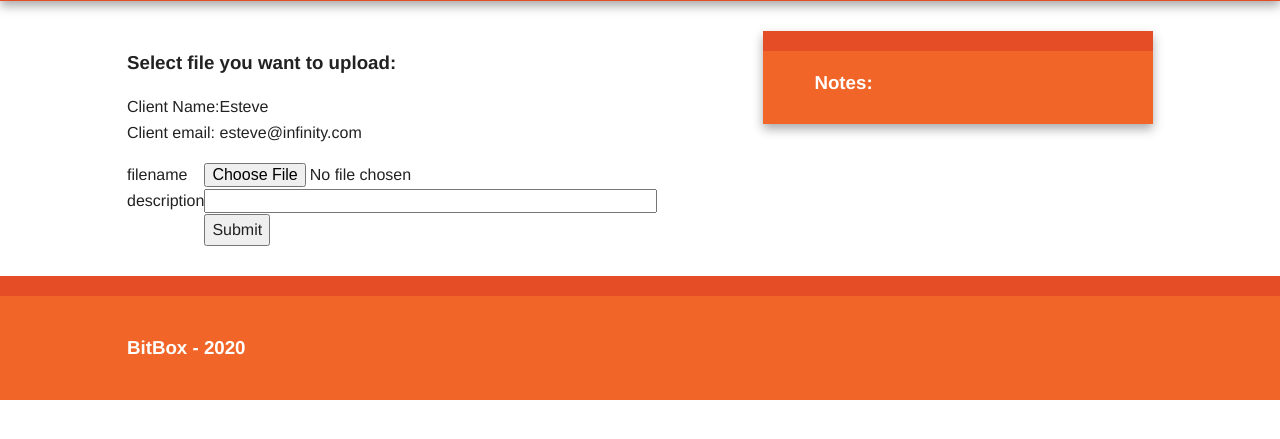
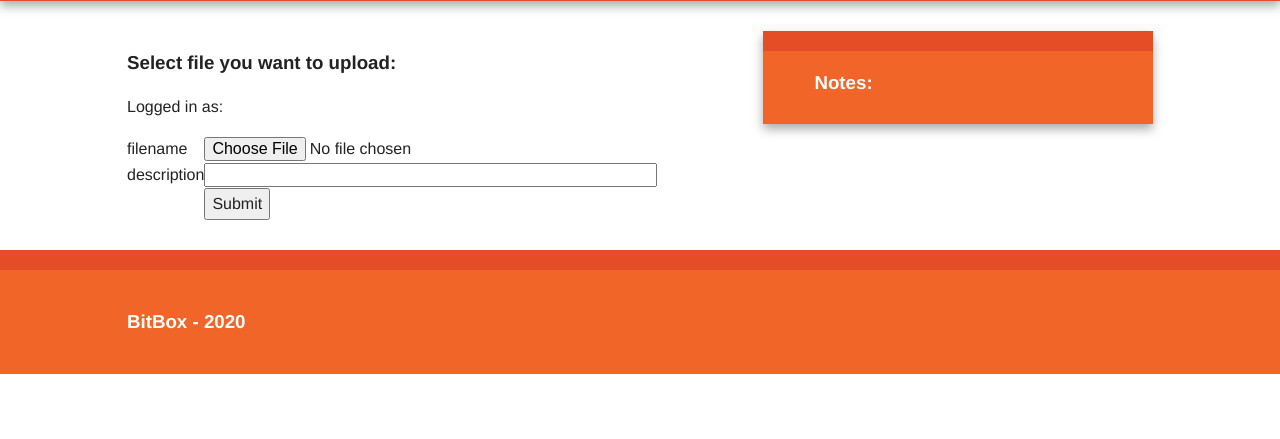
Before and after one commit to infoplasma/file-uploader, a Flask app: template templates/upload.html in a window 1280 px wide. Shown: the part 95-534 px from the top of the page. Run offline with Flask 2, Linux system fonts and the light colour scheme; the template is opened without the code that fills it: values that come from a table or form of the project are taken from there, others are empty; some libraries are stand-ins or nearby versions.

Commit message:
minor reworks

```diff
--- a/app.py
+++ b/app.py
@@ -68,7 +68,7 @@ stored_files = []
 
 # Fake login
 def logged_in_customer():
-    return Customer.query.filter_by(c_name="pippo").first()
+    return Customer.query.filter_by(c_name="pizza").first()
 
 
 """ no longer in use
@@ -116,8 +116,7 @@ class CustomerForm(Form):
 class UploadForm(Form):
     file_name = FileField('file_name', validators=[DataRequired()])
     file_description = StringField('file_description')
-    customer_name = "Esteve"
-    registered_email = "esteve@infinity.com"
+
     title = "upload"
 
     def validate(self):
@@ -198,7 +197,7 @@ def upload():
         logger.debug(f"stored file `{file_name.filename}`")
 
         return redirect(url_for('index'))
-    return render_template("upload.html", form=form)
+    return render_template("upload.html", cu=logged_in_customer(),  form=form)
 
 
 @app.route('/customer/<customer_name>')
--- a/templates/upload.html
+++ b/templates/upload.html
@@ -10,13 +10,10 @@ BitBed -- Upload
     <h3>Select file you want to upload:</h3>
     <table>
         <tr>
-            <td>Client Name: </td>
-            <td>{{ form.customer_name}}</td>
+            <td>Logged in as: </td>
+            <td><a href="{{ url_for('customer', customer_name=cu.c_name) }}">{{ cu.c_name }}</a></td>
         </tr>
-        <tr>
-            <td>Client email: </td>
-            <td>{{ form.registered_email }}</td>
-        </tr>
+
     </table>
     <p></p>
     <form action="" method="POST" enctype="multipart/form-data">
```
Also changed, not shown: templates/index.html (+1 -8 lines), 1 other file.
